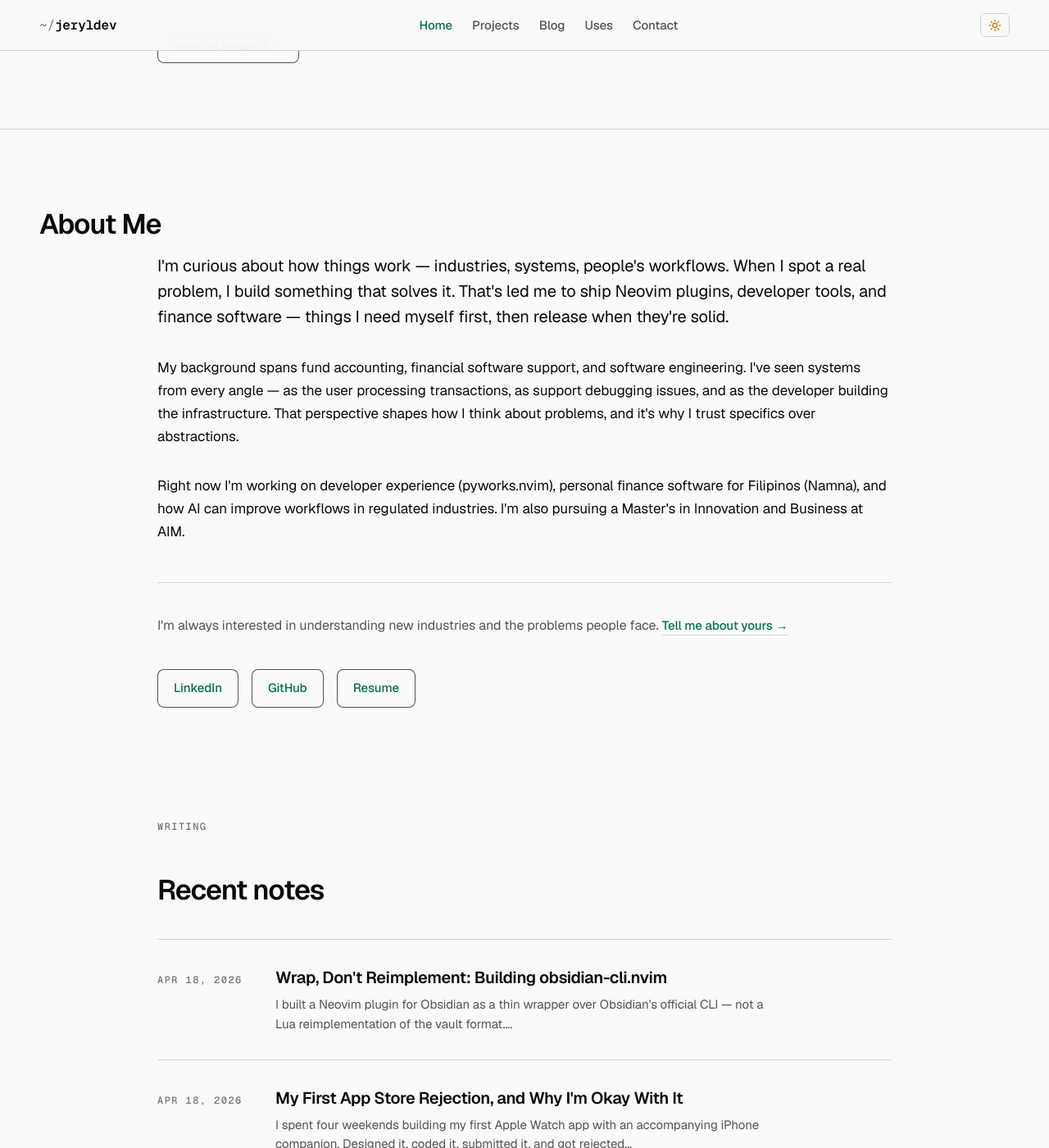
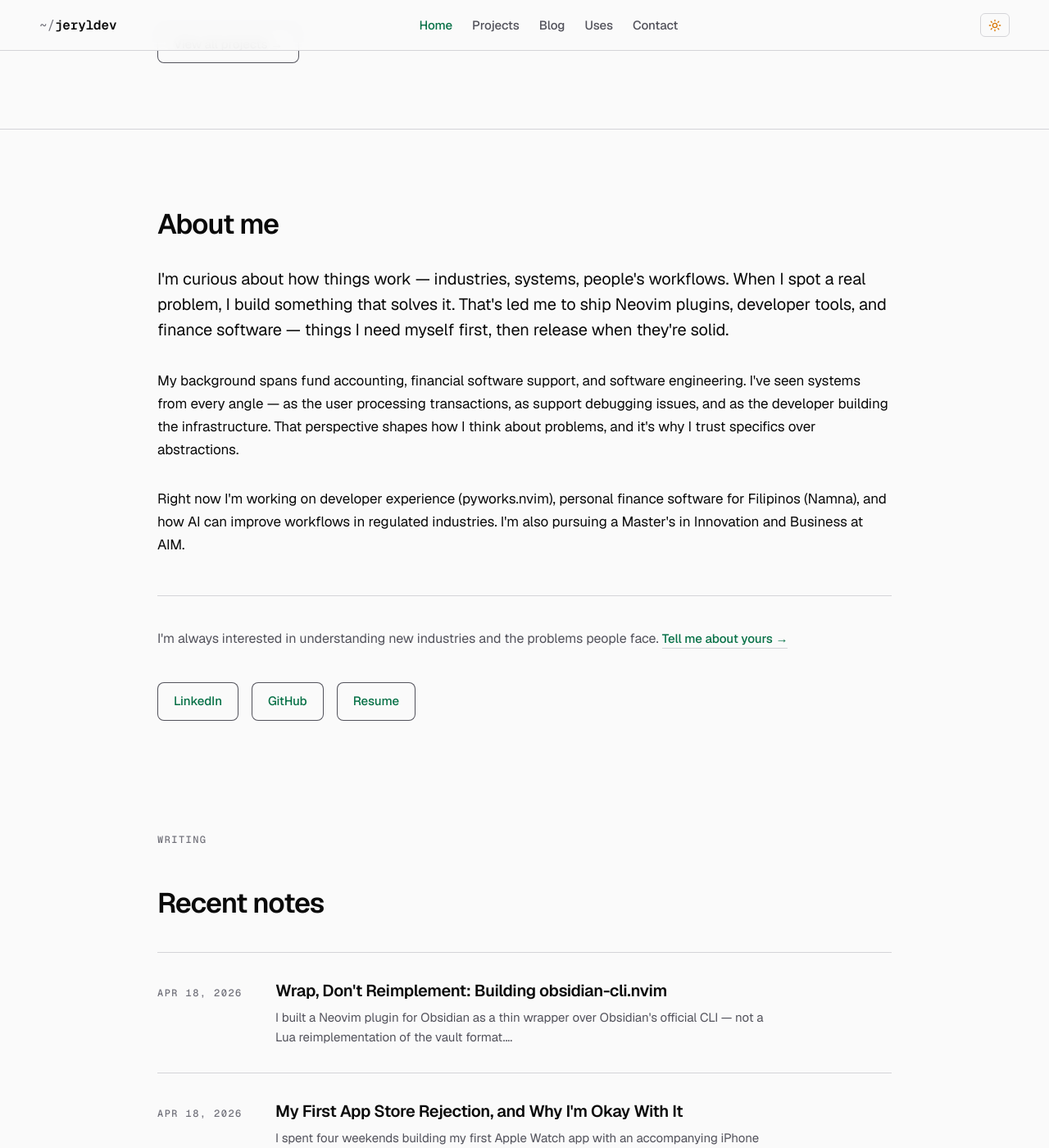
Before and after one commit to jeryldev/jeryldev.github.io, a Jekyll site: the page built from index.html, in a window 1280 px wide and 1400 px high, scrolled down 1281 px. Shown: the whole window at 82% size. Built offline with Jekyll 4.4.1, drawn with Linux system fonts in a browser that asks for light colours.

Commit message:
Align About title, homepage Contact, standalone Contact, and footer
Four visible alignment bugs from the side-by-side page review, all
the same root cause — max-width without margin: 0 auto.

About section. The <h2 class='section-title'>About Me</h2> was a
direct child of .container, so it stretched to container width
(1280px) and sat flush-left while the .about-content-condensed
below it was correctly centered at --width-index (56rem). Result:
the heading visually floated ~192px to the left of its own body
copy. Moved the h2 inside the .about-content-condensed wrapper so
it inherits the same centered column. Added .about-title class
with tighter margin-bottom to pair it to the lede below.

Homepage contact section (Have a problem worth solving?). The
.contact-inner had max-width: var(--width-prose) but no margin
auto, so it stuck to the left edge of the container. Bumped the
max-width to --width-index and added margin: 0 auto to center it
alongside the rest of the homepage.

Standalone /contact/ page. Also bumped from --width-prose to
--width-index so the form, header, and dek align with every other
page's column. Contact is form+input, not long-form reading — the
narrower prose width was overfitting the wrong use case.

Footer. footer .container had flex-direction: column and align-
items: flex-start with no max-width, which meant the 'MIT 2026
jeryldev' and 'Built with HTML, CSS, JavaScript, and Jekyll' lines
pinned to the left edge of the full 1280px container. Added
max-width: var(--width-index) so the footer content now occupies
the same 56rem column every other page uses.

```diff
--- a/_includes/about-condensed.html
+++ b/_includes/about-condensed.html
@@ -1,8 +1,7 @@
 <section id="about" class="section-sm">
   <div class="container">
-    <h2 class="section-title">About Me</h2>
-
     <div class="about-content-condensed">
+      <h2 class="section-title about-title">About me</h2>
       <p class="about-lede">
         I'm curious about how things work — industries, systems, people's workflows. When I spot a real problem, I build something that solves it. That's led me to ship Neovim plugins, developer tools, and finance software — things I need myself first, then release when they're solid.
       </p>
@@ -36,6 +35,10 @@
     font-size: var(--text-base);
     line-height: 1.65;
     color: var(--text);
+  }
+
+  .about-title {
+    margin-bottom: var(--space-4);
   }
 
   .about-content-condensed p {
--- a/index.html
+++ b/index.html
@@ -139,7 +139,8 @@
   }
 
   .contact-inner {
-    max-width: var(--width-prose);
+    max-width: var(--width-index);
+    margin: 0 auto;
   }
 
   .contact-title {
--- a/styles.css
+++ b/styles.css
@@ -584,6 +584,7 @@
 }
 
 footer .container {
+  max-width: var(--width-index);
   display: flex;
   flex-direction: column;
   align-items: flex-start;
```
Also changed, not shown: contact.md (+1 -1 lines).
